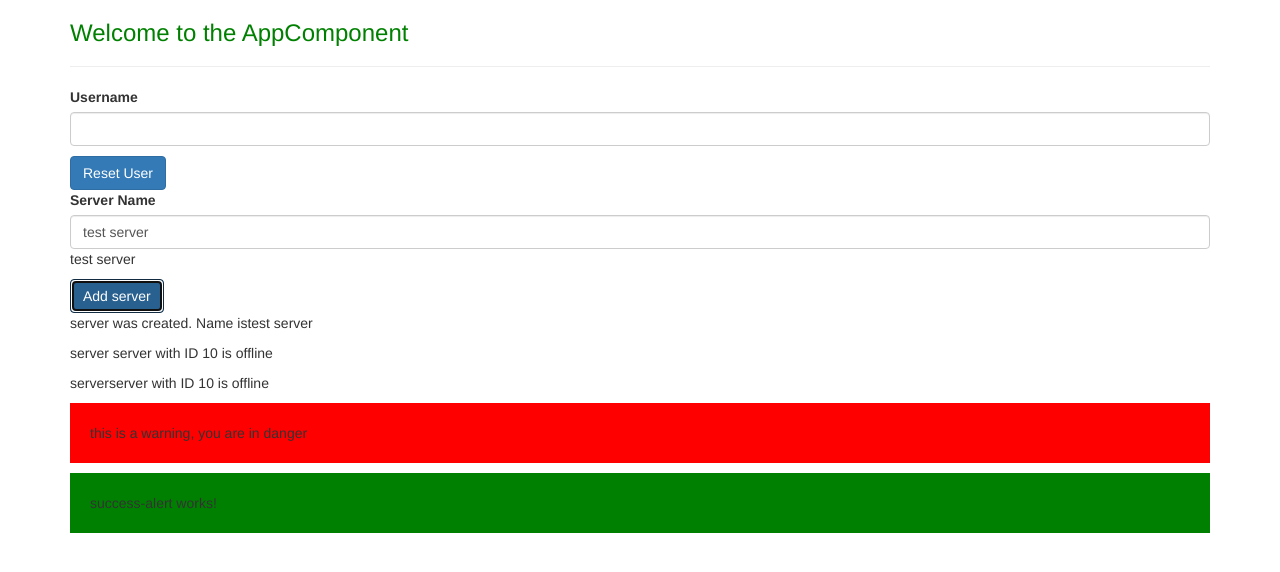
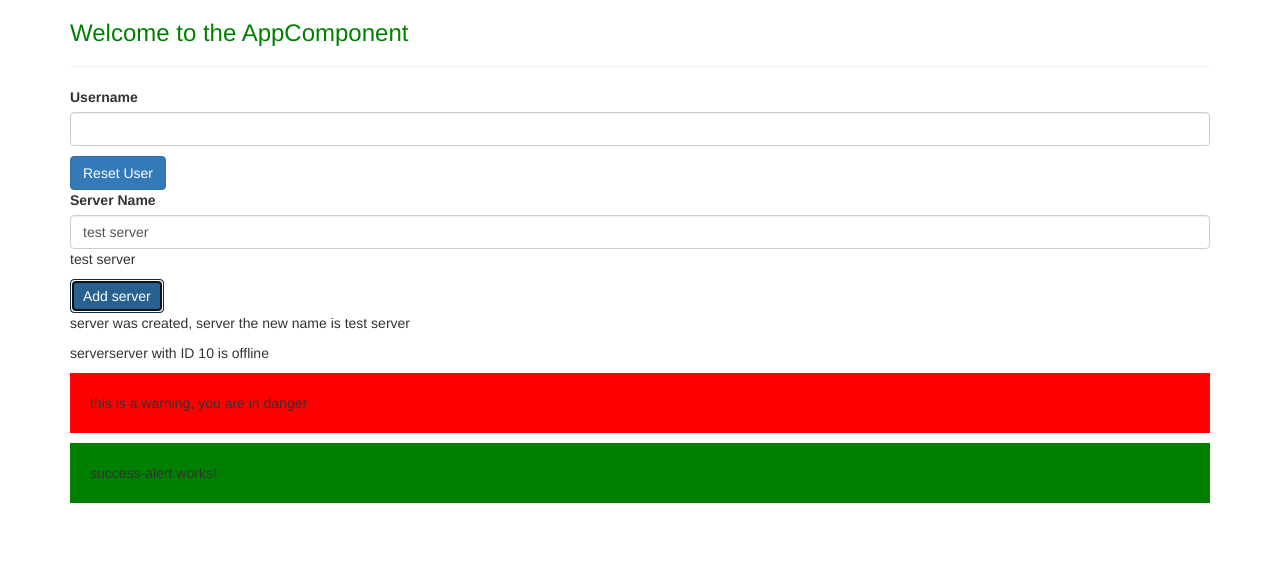
Before and after one commit to evagolabek/angular-app-udemy-course, an Angular app: page / in a window 1280 px wide. Both pictures are taken after a click on the button "Add server". Shown: the top 572 px of the page. Built offline with nearby package versions, Linux system fonts and the light colour scheme.

Commit message:
structural directives *ngIf

```diff
--- a/src/app/server/server.component.html
+++ b/src/app/server/server.component.html
@@ -1,5 +1,5 @@
 <!-- get everything with string interpolation -->
-<p>{{'server'}} server with ID {{serverId}} is {{serverStatus}} </p>
+<!-- <p>{{'server'}} server with ID {{serverId}} is {{serverStatus}} </p> -->
 
 <!-- get serverStatus from the method -->
 <p>{{'server'}}server with ID {{serverId}} is {{ getServerStatus() }} </p>
--- a/src/app/servers/servers.component.html
+++ b/src/app/servers/servers.component.html
@@ -25,5 +25,12 @@ class="form-control"
 <!-- property binding -->
 <!-- <p[innerText]="allowNewServer"></p> -->
 
-<p> {{ serverCreationStatus }}</p>
+<!-- DIRECTIVES -->
+
+<!-- directives are added by using attribute selector -->
+
+<!-- *ngIf is structural directives which means it changes the structure of the DOM, it either adds this element or it doesn't -->
+
+<p *ngIf="serverCreated">server was created, server the new name is {{ serverName}}</p>
+<!-- <p> {{ serverCreationStatus }}</p> -->
 <app-server></app-server>
--- a/src/app/servers/servers.component.ts
+++ b/src/app/servers/servers.component.ts
@@ -12,6 +12,7 @@ export class ServersComponent implements OnInit {
   allowNewServer = false;
   serverCreationStatus ='No server was created';
   serverName = 'test server';
+  serverCreated = false;
 
   constructor() {
     setTimeout(() => {
@@ -22,6 +23,7 @@ export class ServersComponent implements OnInit {
   ngOnInit() {}
 
   onCreateServer() {
+    this.serverCreated = true;
     this.serverCreationStatus = 'server was created. Name is' + this.serverName;
   }
 
```
